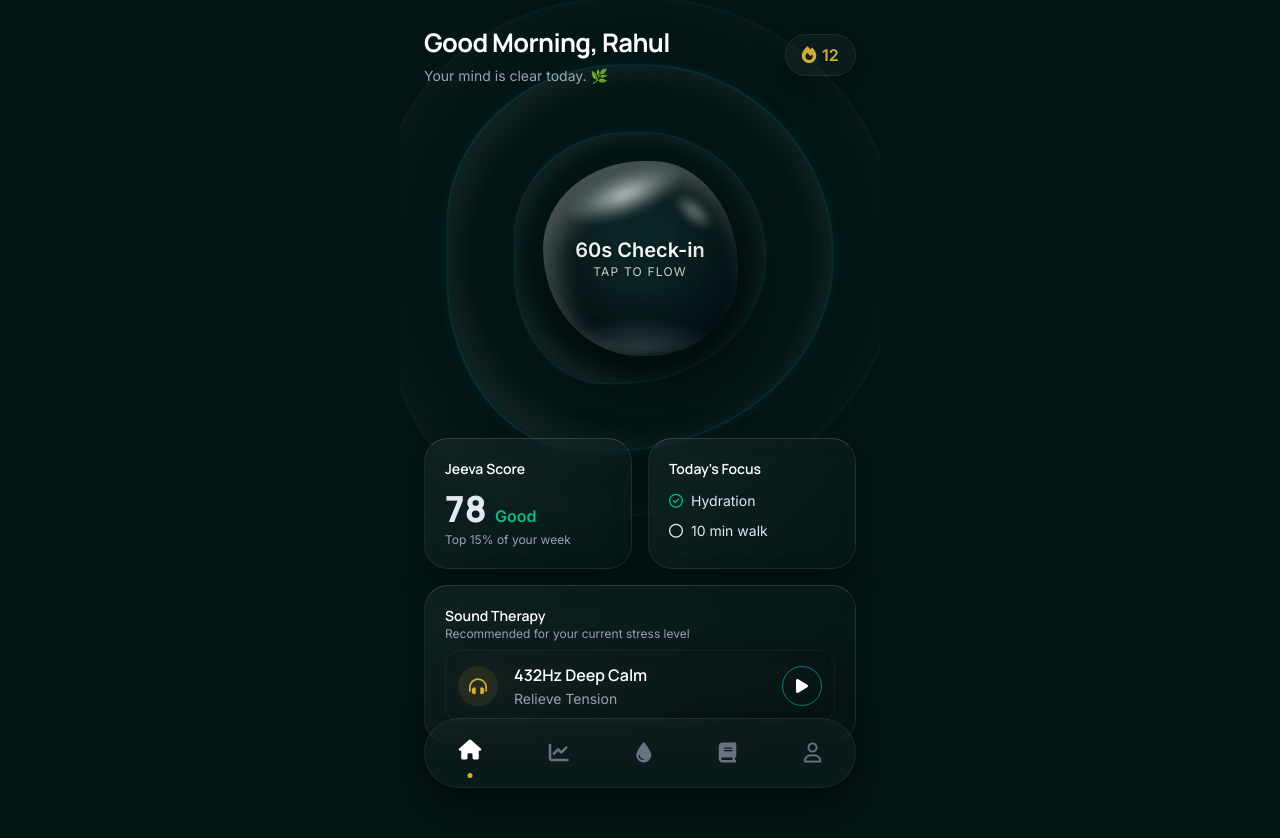
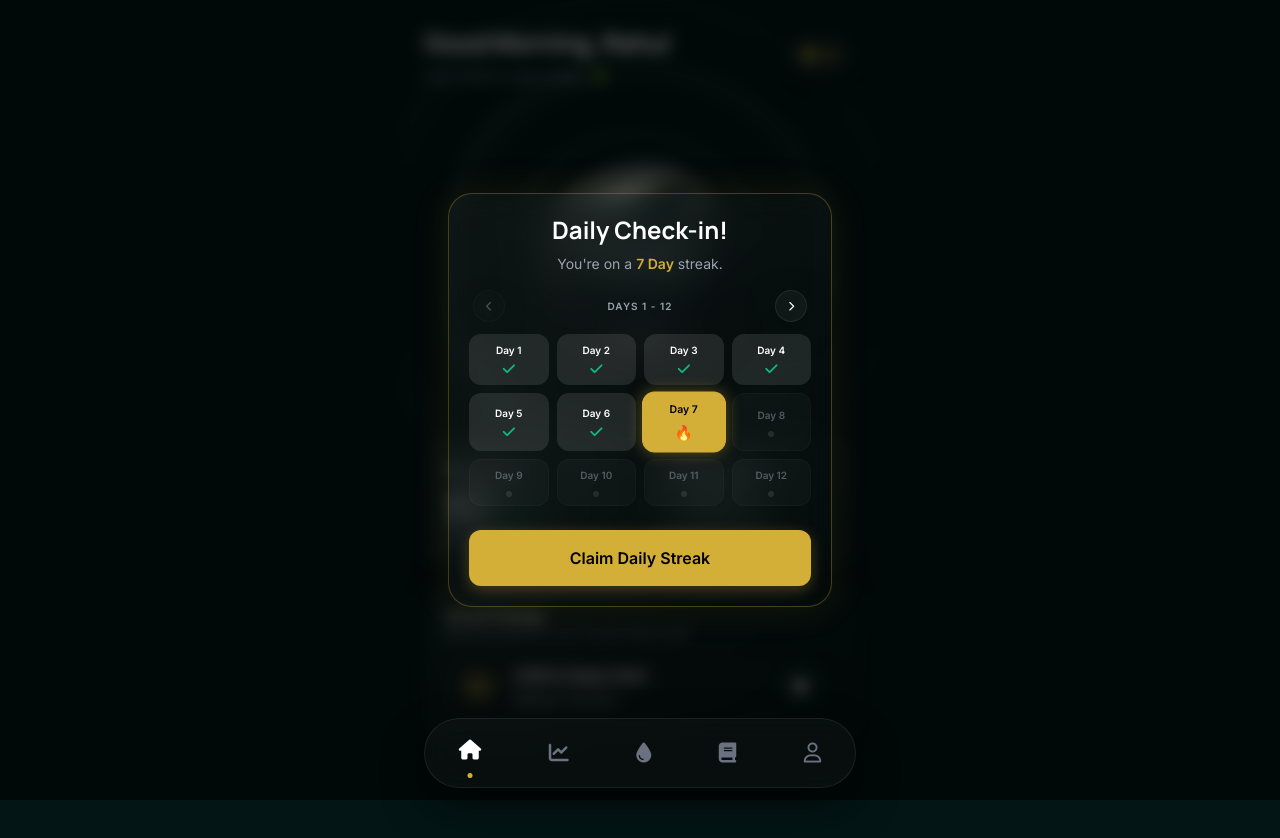
Before and after one commit to rstdax/jeevalife-rst, a React (Vite) app: page / in a window 1280 px wide. Shown: the top 838 px of the page. Built offline with nearby package versions, Linux system fonts and the light colour scheme.

Commit message:
daily login streak

```diff
--- a/src/App.tsx
+++ b/src/App.tsx
@@ -10,10 +10,13 @@ import InsightsView from './views/InsightsView';
 import JournalView from './views/JournalView';
 import ProfileView from './views/ProfileView';
 import DailyRemindersView from './views/DailyRemindersView';
+import StreakPopup from './components/StreakPopup';
 
 function App() {
   const [activeView, setActiveView] = useState<ViewId>('dashboard');
   const [sfxEnabled, setSfxEnabled] = useState(true);
+  const [showStreakPopup, setShowStreakPopup] = useState(false);
+  const [streakCount, setStreakCount] = useState(7); // Example streak count
 
   // Initialize audio on first user interaction
   useEffect(() => {
@@ -23,6 +26,22 @@ function App() {
     };
     document.body.addEventListener('click', handler, { once: true });
     return () => document.body.removeEventListener('click', handler);
+  }, []);
+
+  // Check for daily check-in
+  useEffect(() => {
+    const lastCheckin = localStorage.getItem('lastCheckinDate');
+    const today = new Date().toDateString();
+
+    if (lastCheckin !== today) {
+      const timer = setTimeout(() => setShowStreakPopup(true), 1000);
+      return () => clearTimeout(timer);
+    }
+  }, []);
+
+  const handleClaimStreak = useCallback(() => {
+    localStorage.setItem('lastCheckinDate', new Date().toDateString());
+    setShowStreakPopup(false);
   }, []);
 
   const handleNavigate = useCallback((view: ViewId) => {
@@ -67,6 +86,7 @@ function App() {
   return (
     <>
       <AmbientBackground />
+      {showStreakPopup && <StreakPopup streakCount={streakCount} onClose={handleClaimStreak} />}
       <div
         id="app"
         className="relative flex flex-col mx-auto min-h-screen"
--- /dev/null
+++ b/src/components/StreakPopup.tsx
@@ -0,0 +1,120 @@
+import React, { useEffect, useState } from 'react';
+import { sounds } from '../utils/audio';
+
+interface StreakPopupProps {
+  onClose: () => void;
+  streakCount: number;
+}
+
+const StreakPopup: React.FC<StreakPopupProps> = ({ onClose, streakCount }) => {
+  const [isVisible, setIsVisible] = useState(false);
+  const [pageOffset, setPageOffset] = useState(0);
+
+  useEffect(() => {
+    // slight delay for animation
+    const timer = setTimeout(() => {
+      setIsVisible(true);
+      sounds.success();
+    }, 10);
+    return () => clearTimeout(timer);
+  }, []);
+
+  const handleClaim = () => {
+    sounds.click();
+    setIsVisible(false);
+    setTimeout(onClose, 400); // Wait for fade out animation
+  };
+
+  const basePage = Math.floor(Math.max(streakCount - 1, 0) / 12);
+  const currentPage = Math.max(0, basePage + pageOffset);
+  const startDay = currentPage * 12 + 1;
+
+  return (
+    <div className={`fixed inset-0 z-50 flex items-center justify-center p-6 transition-all duration-500 ${isVisible ? 'opacity-100' : 'opacity-0 pointer-events-none'}`}>
+      <div className="absolute inset-0 bg-black/60 backdrop-blur-sm" onClick={handleClaim} />
+
+      <div
+        className={`glass-card relative flex flex-col items-center text-center p-8 w-full max-w-sm transition-all duration-500 transform ${isVisible ? 'translate-y-0 scale-100' : 'translate-y-10 scale-95'}`}
+        style={{ border: '1px solid rgba(212,175,55,0.3)', boxShadow: '0 0 40px rgba(212,175,55,0.1)' }}
+      >
+        <h2 className="text-2xl font-bold mb-2">Daily Check-in!</h2>
+        <p className="text-muted text-sm mb-4">
+          You're on a <span className="font-bold" style={{ color: 'var(--color-gold)' }}>{streakCount} Day</span> streak.
+        </p>
+
+        <div className="flex items-center justify-between w-full mb-3 px-1">
+          <button
+            onClick={() => { sounds.click(); setPageOffset(p => p - 1); }}
+            disabled={currentPage === 0}
+            className={`w-8 h-8 flex items-center justify-center rounded-full glass-panel transition-all ${currentPage === 0 ? 'opacity-30 cursor-not-allowed' : 'hover:bg-white/10 text-white'}`}
+          >
+            <i className="fa-solid fa-chevron-left text-[10px]" />
+          </button>
+          <span className="text-[10px] font-bold text-muted uppercase tracking-widest">
+            Days {startDay} - {startDay + 11}
+          </span>
+          <button
+            onClick={() => { sounds.click(); setPageOffset(p => p + 1); }}
+            className="w-8 h-8 flex items-center justify-center rounded-full glass-panel hover:bg-white/10 text-white transition-all"
+          >
+            <i className="fa-solid fa-chevron-right text-[10px]" />
+          </button>
+        </div>
+
+        <div className="grid grid-cols-4 gap-2 w-full mb-6">
+          {Array.from({ length: 12 }, (_, i) => {
+            return startDay + i;
+          }).map((day) => {
+            const isCompleted = day < streakCount;
+            const isToday = day === streakCount;
+            const milestones = [7, 15, 30, 45, 60, 75, 100, 125, 150, 175, 200, 365];
+            const isMilestone = milestones.includes(day);
+
+            return (
+              <div
+                key={day}
+                className={`relative flex flex-col items-center justify-center p-2 rounded-xl border transition-all duration-300 ${
+                  isToday
+                    ? 'border-[var(--color-gold)] bg-[var(--color-gold)] text-black shadow-[0_0_15px_rgba(212,175,55,0.4)] transform scale-105 z-10'
+                    : isCompleted
+                      ? 'border-transparent bg-white/10 text-white'
+                      : isMilestone
+                        ? 'border-[var(--color-gold)] border-opacity-50 bg-[var(--color-gold)]/10 text-white shadow-[0_0_10px_rgba(212,175,55,0.1)]'
+                        : 'border-white/5 bg-white/5 text-muted opacity-50'
+                }`}
+              >
+                {/* Milestone Badge for future milestones */}
+                {isMilestone && !isToday && !isCompleted && (
+                  <div className="absolute -top-1 -right-1 w-3.5 h-3.5 bg-[var(--color-gold)] rounded-full flex items-center justify-center shadow-[0_0_5px_rgba(212,175,55,0.8)]">
+                    <i className="fa-solid fa-star text-[7px] text-black" />
+                  </div>
+                )}
+
+                <span className={`text-[10px] font-bold mb-1 whitespace-nowrap ${isMilestone && !isToday && !isCompleted ? 'text-[var(--color-gold)]' : ''}`}>Day {day}</span>
+                {isCompleted ? (
+                  <i className="fa-solid fa-check text-[14px]" style={{ color: 'var(--color-green, #4ade80)' }} />
+                ) : isToday ? (
+                  <span className="text-[14px]">🔥</span>
+                ) : isMilestone ? (
+                  <i className="fa-solid fa-gift text-[12px] text-[var(--color-gold)]" />
+                ) : (
+                  <div className="w-1.5 h-1.5 rounded-full bg-white/20 mt-1" />
+                )}
+              </div>
+            );
+          })}
+        </div>
+
+        <button
+          onClick={handleClaim}
+          className="w-full py-4 rounded-xl font-bold transition-transform duration-300 transform hover:scale-[1.02]"
+          style={{ background: 'var(--color-gold)', color: 'black', boxShadow: '0 4px 15px rgba(212,175,55,0.3)' }}
+        >
+          Claim Daily Streak
+        </button>
+      </div>
+    </div>
+  );
+};
+
+export default StreakPopup;
```
